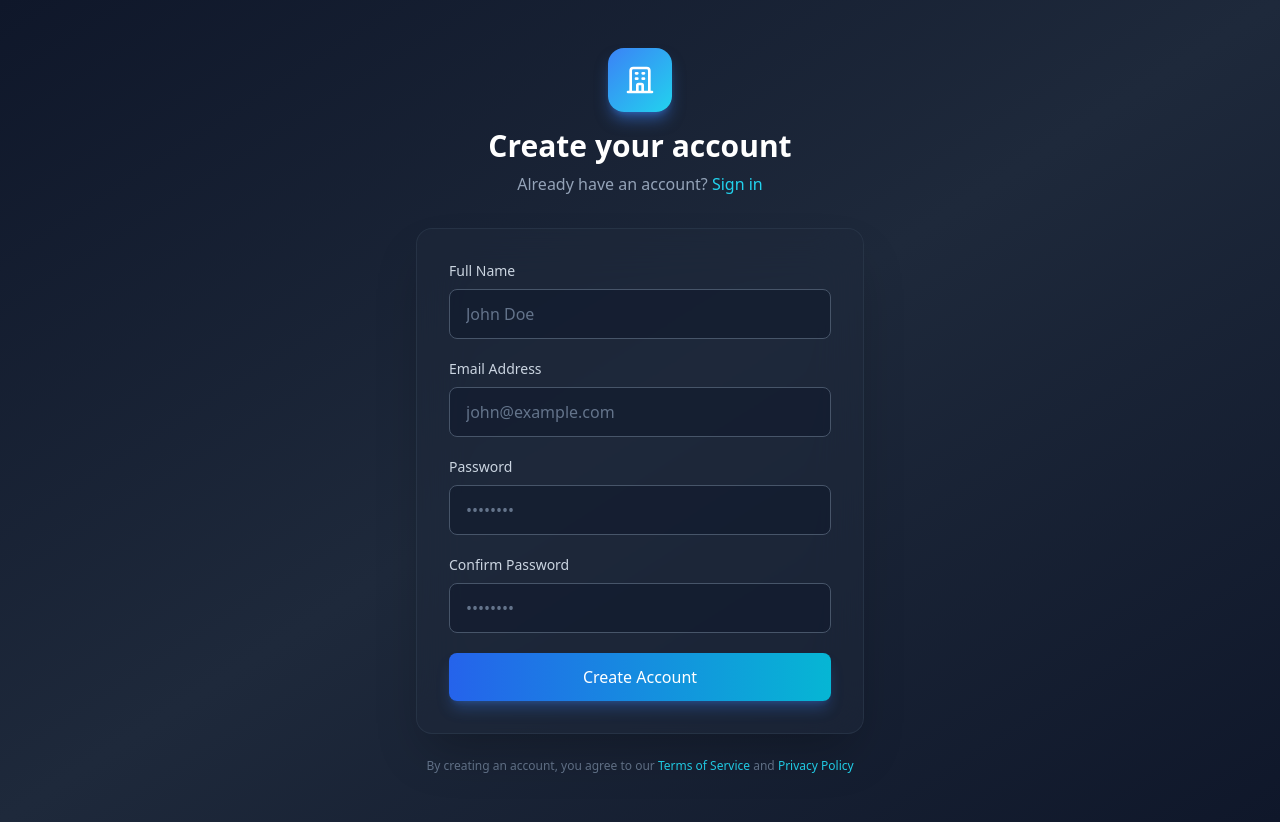
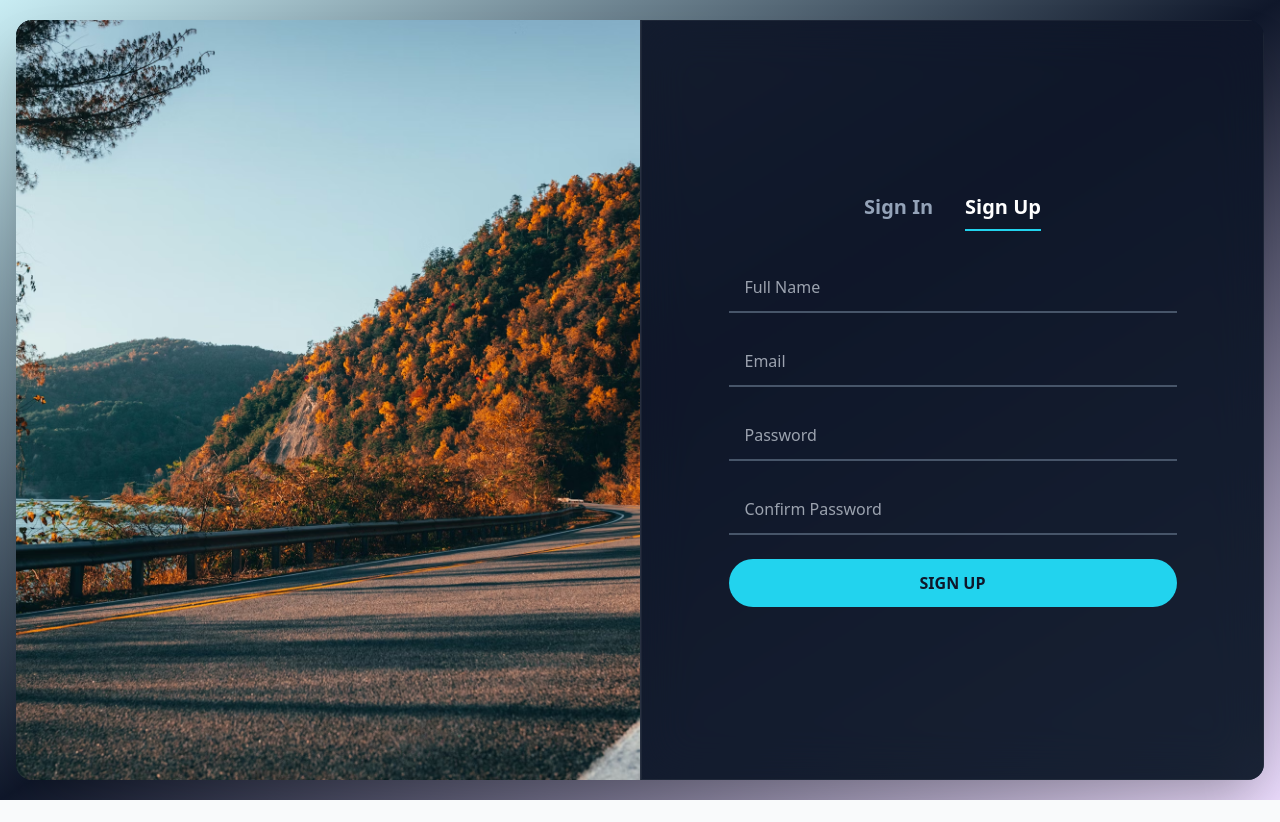
Before and after one commit to nishanshaju22/car-service_app-frontend, a React app: page /register in a window 1280 px wide. After the commit the page ends 800 px from the top, so only its background shows below. Built offline with nearby package versions, Linux system fonts and the light colour scheme; the HTML template or start-up script is replaced by a standard one.

Commit message:
login and register pages styled

```diff
--- a/src/pages/auth/LoginPage.jsx
+++ b/src/pages/auth/LoginPage.jsx
@@ -7,7 +7,6 @@ const LoginPage = () => {
   const [password, setPassword] = useState('');
   const [error, setError] = useState('');
   const [loading, setLoading] = useState(false);
-
   const { login } = useAuth();
   const navigate = useNavigate();
 
@@ -15,7 +14,6 @@ const LoginPage = () => {
     e.preventDefault();
     setError('');
     setLoading(true);
-
     try {
       await login(email, password);
       navigate('/dashboard');
@@ -27,68 +25,103 @@ const LoginPage = () => {
   };
 
   return (
-        <div className="min-h-screen flex items-center justify-center bg-gray-50 py-12 px-4 sm:px-6 lg:px-8">
-        <div className="max-w-md w-full space-y-8">
-            <div>
-            <h2 className="mt-6 text-center text-3xl font-extrabold text-gray-900">
-                Sign in to your account
-            </h2>
-            <p className="mt-2 text-center text-sm text-gray-600">
-                Or{' '}
-                <Link to="/register" className="font-medium text-primary-600 hover:text-primary-500">
-                create a new account
-                </Link>
-            </p>
+    <div className="min-h-screen flex items-center justify-center bg-gradient-to-br from-cyan-500/20 via-slate-900 to-purple-500/20 p-4">
+      <div
+        className="w-full h-full flex rounded-2xl overflow-hidden shadow-2xl
+                   bg-gradient-to-br from-slate-800 via-slate-900 to-slate-800"
+        style={{ minHeight: '95vh' }}
+      >
+        {/* LEFT — IMAGE */}
+        <div className="hidden lg:block lg:w-1/2 relative overflow-hidden">
+          <img
+            src="src/assets/bg.jpg"
+            alt="Background"
+            className="absolute inset-0 w-full h-full object-cover object-center"
+          />
         </div>
 
-            <form className="mt-8 space-y-6" onSubmit={handleSubmit}>
+        {/* RIGHT — GLASS FORM */}
+        <div
+          className="
+            w-full lg:w-1/2 flex items-center justify-center px-6 py-12
+            backdrop-blur-xl bg-slate-900/40
+            border-l border-white/10
+            shadow-[inset_0_0_0_1px_rgba(255,255,255,0.05)]
+          "
+        >
+          <div className="w-full max-w-md">
+            {/* Tabs */}
+            <div className="text-center mb-8">
+              <div className="flex justify-center space-x-8">
+                <button className="text-white text-xl font-semibold pb-2 border-b-2 border-cyan-400">
+                  Sign In
+                </button>
+                <Link
+                  to="/register"
+                  className="text-slate-400 text-xl font-semibold pb-2 hover:text-white transition-colors"
+                >
+                  Sign Up
+                </Link>
+              </div>
+            </div>
+
+            {/* Form */}
+            <form onSubmit={handleSubmit} className="space-y-6">
               {error && (
-                <div className="rounded-md bg-red-50 p-4">
-                <p className="text-sm text-red-800">{error}</p>
+                <div className="rounded-lg bg-red-500/10 border border-red-500/40 p-4">
+                  <p className="text-sm text-red-400">{error}</p>
                 </div>
               )}
 
-            <div className="rounded-md shadow-sm -space-y-px">
               <div>
-                <label htmlFor="email" className="sr-only">Email address</label>
+                <label className="block text-sm text-cyan-400 mb-2">
+                  Your email
+                </label>
                 <input
-                    id="email"
-                    name="email"
                   type="email"
-                    autoComplete="email"
                   required
                   value={email}
                   onChange={(e) => setEmail(e.target.value)}
-                    className="appearance-none rounded-none relative block w-full px-3 py-2 border border-gray-300 placeholder-gray-500 text-gray-900 rounded-t-md focus:outline-none focus:ring-primary-500 focus:border-primary-500 focus:z-10 sm:text-sm"
-                    placeholder="Email address"
+                  className="w-full px-4 py-3 bg-transparent border-b-2 border-slate-600
+                             text-white placeholder-slate-500 focus:outline-none
+                             focus:border-cyan-400 transition-colors"
+                  placeholder="bob.8888@gmail.com"
                 />
               </div>
+
               <div>
-                <label htmlFor="password" className="sr-only">Password</label>
+                <label className="block text-sm text-slate-400 mb-2">
+                  Your password
+                </label>
                 <input
-                    id="password"
-                    name="password"
                   type="password"
-                    autoComplete="current-password"
                   required
                   value={password}
                   onChange={(e) => setPassword(e.target.value)}
-                    className="appearance-none rounded-none relative block w-full px-3 py-2 border border-gray-300 placeholder-gray-500 text-gray-900 rounded-b-md focus:outline-none focus:ring-primary-500 focus:border-primary-500 focus:z-10 sm:text-sm"
-                    placeholder="Password"
+                  className="w-full px-4 py-3 bg-transparent border-b-2 border-slate-600
+                             text-white placeholder-slate-500 focus:outline-none
+                             focus:border-cyan-400 transition-colors"
+                  placeholder="••••••••"
                 />
               </div>
+
+              <div className="flex justify-end">
+                <a className="text-sm text-cyan-400 hover:text-cyan-300">
+                  Forgot password?
+                </a>
               </div>
 
-            <div>
               <button
                 type="submit"
                 disabled={loading}
-                className="btn-primary w-full"
+                className="w-full py-3 bg-cyan-400 text-slate-900 font-semibold
+                           rounded-full hover:bg-cyan-300 transition disabled:opacity-50"
               >
-                {loading ? 'Signing in...' : 'Sign in'}
+                {loading ? 'SIGNING IN...' : 'SIGN IN'}
               </button>
+            </form>
           </div>
-            </form>
+        </div>
       </div>
     </div>
   );
--- a/src/pages/auth/RegisterPage.jsx
+++ b/src/pages/auth/RegisterPage.jsx
@@ -16,182 +16,126 @@ const RegisterPage = () => {
   const navigate = useNavigate();
 
   const handleChange = (e) => {
-    setFormData({
-      ...formData,
-      [e.target.name]: e.target.value,
-    });
-  };
-
-  const validateForm = () => {
-    if (!formData.name.trim()) {
-      setError('Name is required');
-      return false;
-    }
-    if (!formData.email.trim()) {
-      setError('Email is required');
-      return false;
-    }
-    if (formData.password.length < 6) {
-      setError('Password must be at least 6 characters');
-      return false;
-    }
-    if (formData.password !== formData.confirmPassword) {
-      setError('Passwords do not match');
-      return false;
-    }
-    return true;
+    setFormData({ ...formData, [e.target.name]: e.target.value });
   };
 
   const handleSubmit = async (e) => {
     e.preventDefault();
     setError('');
 
-    if (!validateForm()) {
+    if (formData.password !== formData.confirmPassword) {
+      setError('Passwords do not match');
       return;
     }
 
     setLoading(true);
-
     try {
       await register(formData.name, formData.email, formData.password);
       navigate('/dashboard');
     } catch (err) {
-      setError(err.response?.data?.error || 'Registration failed. Please try again.');
+      setError(err.response?.data?.error || 'Registration failed.');
     } finally {
       setLoading(false);
     }
   };
 
   return (
-    <div className="min-h-screen flex items-center justify-center bg-gradient-to-br from-slate-900 via-slate-800 to-slate-900 py-12 px-4 sm:px-6 lg:px-8">
-      <div className="max-w-md w-full">
-        {/* Logo/Brand Section */}
-        <div className="text-center mb-8">
-          <div className="inline-flex items-center justify-center w-16 h-16 bg-gradient-to-br from-blue-500 to-cyan-400 rounded-2xl mb-4 shadow-lg shadow-blue-500/50">
-            <svg className="w-8 h-8 text-white" fill="none" stroke="currentColor" viewBox="0 0 24 24">
-              <path strokeLinecap="round" strokeLinejoin="round" strokeWidth={2} d="M19 21V5a2 2 0 00-2-2H7a2 2 0 00-2 2v16m14 0h2m-2 0h-5m-9 0H3m2 0h5M9 7h1m-1 4h1m4-4h1m-1 4h1m-5 10v-5a1 1 0 011-1h2a1 1 0 011 1v5m-4 0h4" />
-            </svg>
-          </div>
-          <h2 className="text-3xl font-bold text-white mb-2">
-            Create your account
-          </h2>
-          <p className="text-slate-400">
-            Already have an account?{' '}
-            <Link to="/login" className="font-medium text-cyan-400 hover:text-cyan-300 transition-colors">
-              Sign in
-            </Link>
-          </p>
+    <div className="min-h-screen flex items-center justify-center bg-gradient-to-br from-cyan-500/20 via-slate-900 to-purple-500/20 p-4">
+      <div
+        className="w-full h-full flex rounded-2xl overflow-hidden shadow-2xl
+                   bg-gradient-to-br from-slate-800 via-slate-900 to-slate-800"
+        style={{ minHeight: '95vh' }}
+      >
+        {/* IMAGE */}
+        <div className="hidden lg:block lg:w-1/2 relative overflow-hidden">
+          <img
+            src="src/assets/bg.jpg"
+            alt="Background"
+            className="absolute inset-0 w-full h-full object-cover object-center"
+          />
         </div>
 
-        {/* Registration Form */}
-        <div className="bg-slate-800/50 backdrop-blur-xl rounded-2xl shadow-2xl p-8 border border-slate-700/50">
-          <form className="space-y-5" onSubmit={handleSubmit}>
+        {/* GLASS FORM */}
+        <div
+          className="
+            w-full lg:w-1/2 flex items-center justify-center px-6 py-12
+            backdrop-blur-xl bg-slate-900/40
+            border-l border-white/10
+            shadow-[inset_0_0_0_1px_rgba(255,255,255,0.05)]
+          "
+        >
+          <div className="w-full max-w-md">
+            <div className="text-center mb-8">
+              <div className="flex justify-center space-x-8">
+                <Link
+                  to="/login"
+                  className="text-slate-400 text-xl font-semibold pb-2 hover:text-white"
+                >
+                  Sign In
+                </Link>
+                <button className="text-white text-xl font-semibold pb-2 border-b-2 border-cyan-400">
+                  Sign Up
+                </button>
+              </div>
+            </div>
+
+            <form onSubmit={handleSubmit} className="space-y-6">
               {error && (
-              <div className="rounded-lg bg-red-500/10 border border-red-500/50 p-4">
-                <div className="flex items-center">
-                  <svg className="w-5 h-5 text-red-400 mr-2" fill="currentColor" viewBox="0 0 20 20">
-                    <path fillRule="evenodd" d="M10 18a8 8 0 100-16 8 8 0 000 16zM8.707 7.293a1 1 0 00-1.414 1.414L8.586 10l-1.293 1.293a1 1 0 101.414 1.414L10 11.414l1.293 1.293a1 1 0 001.414-1.414L11.414 10l1.293-1.293a1 1 0 00-1.414-1.414L10 8.586 8.707 7.293z" clipRule="evenodd" />
-                  </svg>
+                <div className="rounded-lg bg-red-500/10 border border-red-500/40 p-4">
                   <p className="text-sm text-red-400">{error}</p>
-                </div>
                 </div>
               )}
 
-            <div>
-              <label htmlFor="name" className="block text-sm font-medium text-slate-300 mb-2">
-                Full Name
-              </label>
               <input
-                id="name"
                 name="name"
-                type="text"
-                autoComplete="name"
+                placeholder="Full Name"
                 required
-                value={formData.name}
                 onChange={handleChange}
-                className="w-full px-4 py-3 bg-slate-900/50 border border-slate-600 rounded-lg text-white placeholder-slate-500 focus:outline-none focus:ring-2 focus:ring-cyan-500 focus:border-transparent transition-all"
-                placeholder="John Doe"
+                className="w-full px-4 py-3 bg-transparent border-b-2 border-slate-600
+                           text-white focus:border-cyan-400"
               />
-            </div>
 
-            <div>
-              <label htmlFor="email" className="block text-sm font-medium text-slate-300 mb-2">
-                Email Address
-              </label>
               <input
-                id="email"
                 name="email"
                 type="email"
-                autoComplete="email"
+                placeholder="Email"
                 required
-                value={formData.email}
                 onChange={handleChange}
-                className="w-full px-4 py-3 bg-slate-900/50 border border-slate-600 rounded-lg text-white placeholder-slate-500 focus:outline-none focus:ring-2 focus:ring-cyan-500 focus:border-transparent transition-all"
-                placeholder="john@example.com"
+                className="w-full px-4 py-3 bg-transparent border-b-2 border-slate-600
+                           text-white focus:border-cyan-400"
               />
-            </div>
 
-            <div>
-              <label htmlFor="password" className="block text-sm font-medium text-slate-300 mb-2">
-                Password
-              </label>
               <input
-                id="password"
                 name="password"
                 type="password"
-                autoComplete="new-password"
+                placeholder="Password"
                 required
-                value={formData.password}
                 onChange={handleChange}
-                className="w-full px-4 py-3 bg-slate-900/50 border border-slate-600 rounded-lg text-white placeholder-slate-500 focus:outline-none focus:ring-2 focus:ring-cyan-500 focus:border-transparent transition-all"
-                placeholder="••••••••"
+                className="w-full px-4 py-3 bg-transparent border-b-2 border-slate-600
+                           text-white focus:border-cyan-400"
               />
-            </div>
 
-            <div>
-              <label htmlFor="confirmPassword" className="block text-sm font-medium text-slate-300 mb-2">
-                Confirm Password
-              </label>
               <input
-                id="confirmPassword"
                 name="confirmPassword"
                 type="password"
-                autoComplete="new-password"
+                placeholder="Confirm Password"
                 required
-                value={formData.confirmPassword}
                 onChange={handleChange}
-                className="w-full px-4 py-3 bg-slate-900/50 border border-slate-600 rounded-lg text-white placeholder-slate-500 focus:outline-none focus:ring-2 focus:ring-cyan-500 focus:border-transparent transition-all"
-                placeholder="••••••••"
+                className="w-full px-4 py-3 bg-transparent border-b-2 border-slate-600
+                           text-white focus:border-cyan-400"
               />
-            </div>
 
               <button
                 type="submit"
                 disabled={loading}
-              className="w-full py-3 px-4 bg-gradient-to-r from-blue-600 to-cyan-500 text-white font-medium rounded-lg hover:from-blue-700 hover:to-cyan-600 focus:outline-none focus:ring-2 focus:ring-cyan-500 focus:ring-offset-2 focus:ring-offset-slate-800 disabled:opacity-50 disabled:cursor-not-allowed transition-all shadow-lg shadow-blue-500/30"
+                className="w-full py-3 bg-cyan-400 text-slate-900 font-semibold
+                           rounded-full hover:bg-cyan-300 transition disabled:opacity-50"
               >
-              {loading ? (
-                <span className="flex items-center justify-center">
-                  <svg className="animate-spin -ml-1 mr-3 h-5 w-5 text-white" fill="none" viewBox="0 0 24 24">
-                    <circle className="opacity-25" cx="12" cy="12" r="10" stroke="currentColor" strokeWidth="4"></circle>
-                    <path className="opacity-75" fill="currentColor" d="M4 12a8 8 0 018-8V0C5.373 0 0 5.373 0 12h4zm2 5.291A7.962 7.962 0 014 12H0c0 3.042 1.135 5.824 3 7.938l3-2.647z"></path>
-                  </svg>
-                  Creating account...
-                </span>
-              ) : (
-                'Create Account'
-              )}
+                {loading ? 'CREATING ACCOUNT...' : 'SIGN UP'}
               </button>
             </form>
           </div>
-
-        {/* Terms & Privacy */}
-        <p className="mt-6 text-center text-xs text-slate-500">
-          By creating an account, you agree to our{' '}
-          <a href="#" className="text-cyan-400 hover:text-cyan-300">Terms of Service</a>
-          {' '}and{' '}
-          <a href="#" className="text-cyan-400 hover:text-cyan-300">Privacy Policy</a>
-        </p>
+        </div>
       </div>
     </div>
   );
```
Also changed, not shown: src/assets/bg.jpg (added). Lines whose indentation alone changed are shown as unchanged.
